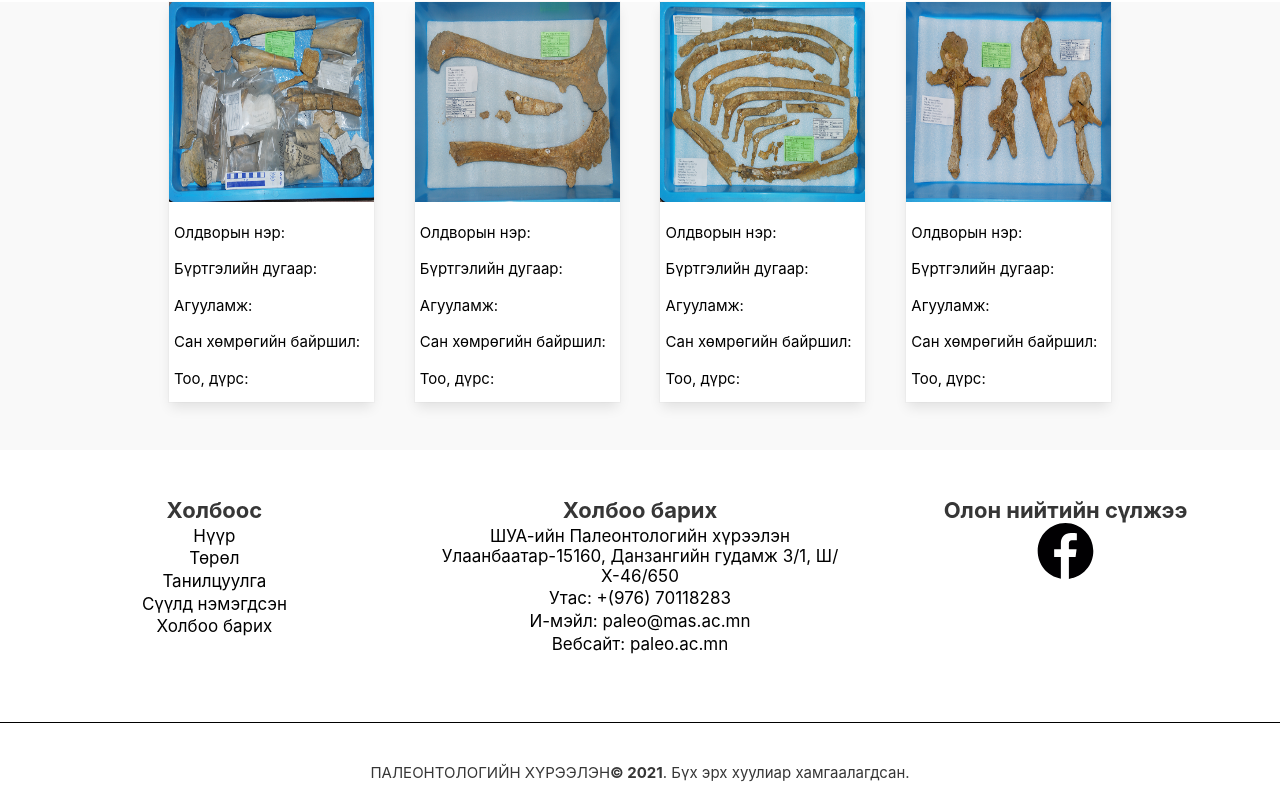
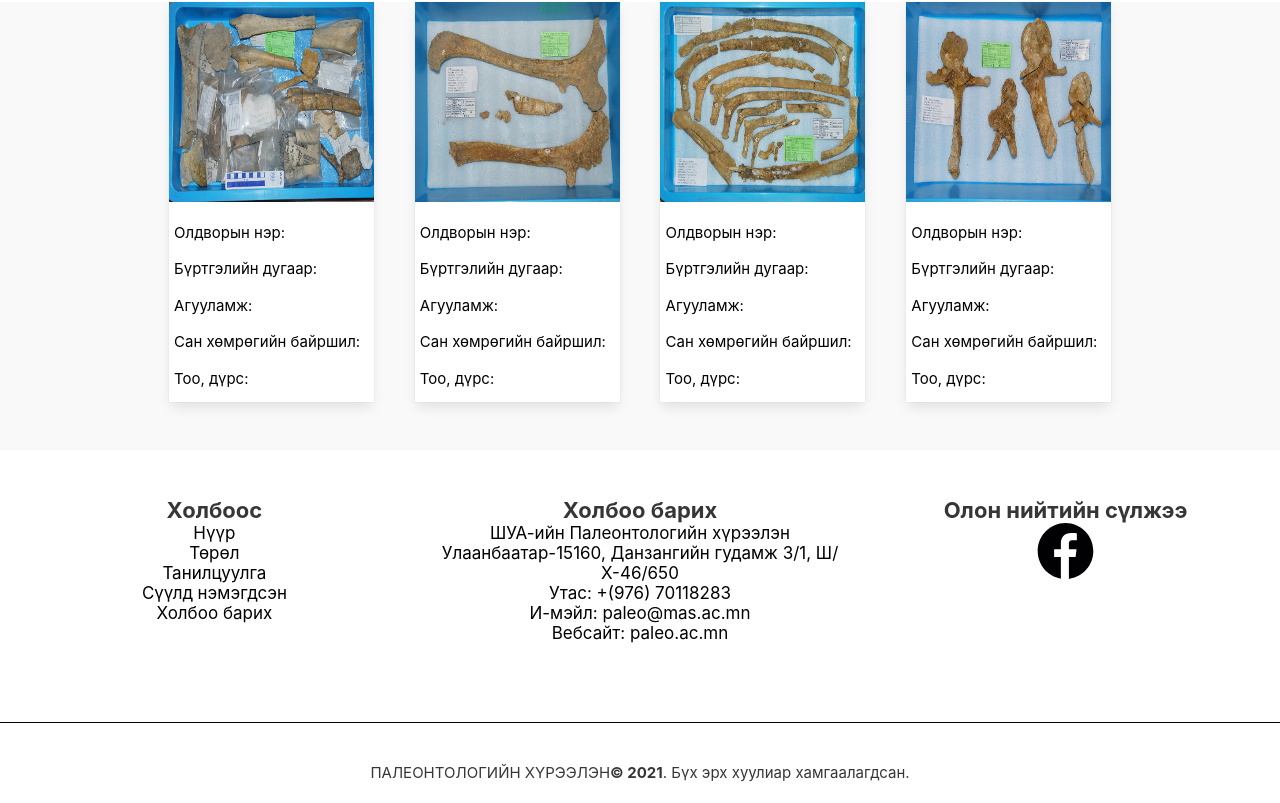
Before and after one commit to temuujinnn/pale, a React (Create React App) app: page / in a window 1280 px wide. Shown: the part 1342-2145 px from the top of the page. Built offline with nearby package versions, Linux system fonts and the light colour scheme.

Commit message:
naba temkagin aldag zasav

```diff
--- a/src/App.js
+++ b/src/App.js
@@ -6,6 +6,7 @@ import LoginPage from "./pages/loginPage";
 import RegisterPage from "./pages/registerPage";
 import SignUpPage from "./pages/signupPage";
 import LastAdded from "./component/LastAdded";
+import Contact from "./component/Contact";
 
 function App() {
   return (
@@ -16,6 +17,7 @@ function App() {
         <Route component={LastAdded} path="/lastadded" />
         <Route component={SignUpPage} path="/signuppage" />
         <Route component={Logo} path="/logo" />
+        <Route component={Contact} path="/contact" />
       </BrowserRouter>
     </Fragment>
   );
--- a/src/component/Contact/style.module.css
+++ b/src/component/Contact/style.module.css
@@ -12,7 +12,6 @@
 }
 .text {
   font-size: 1.7rem;
-  padding-top: 0.2vw;
 }
 .holboos {
   width: 33%;
```
